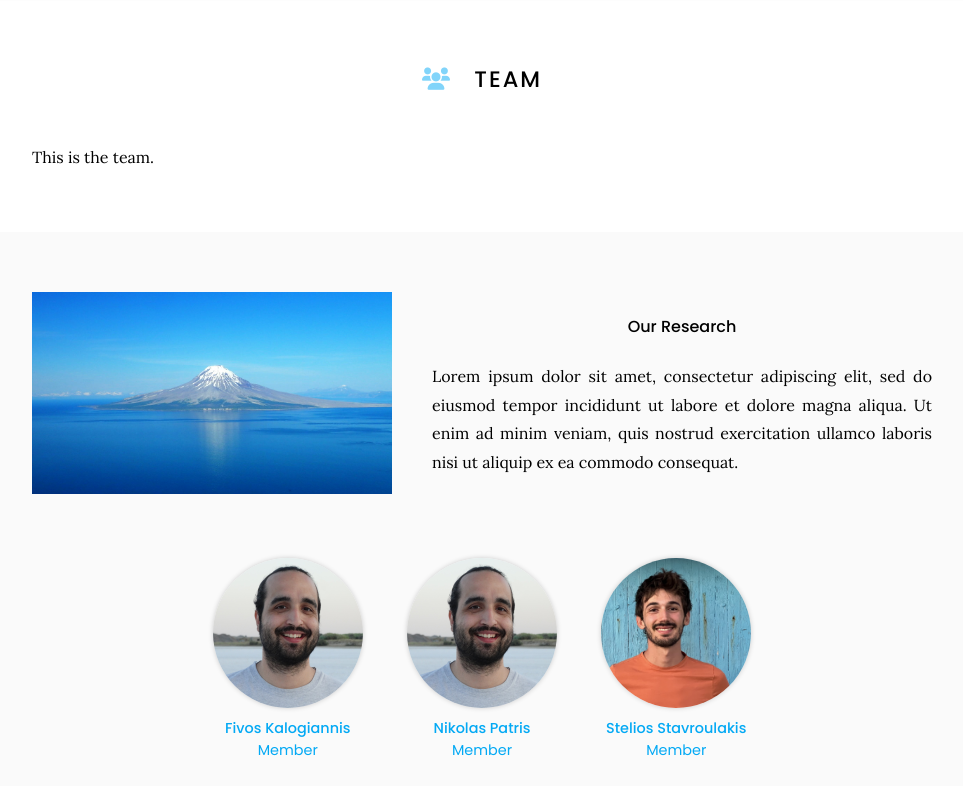
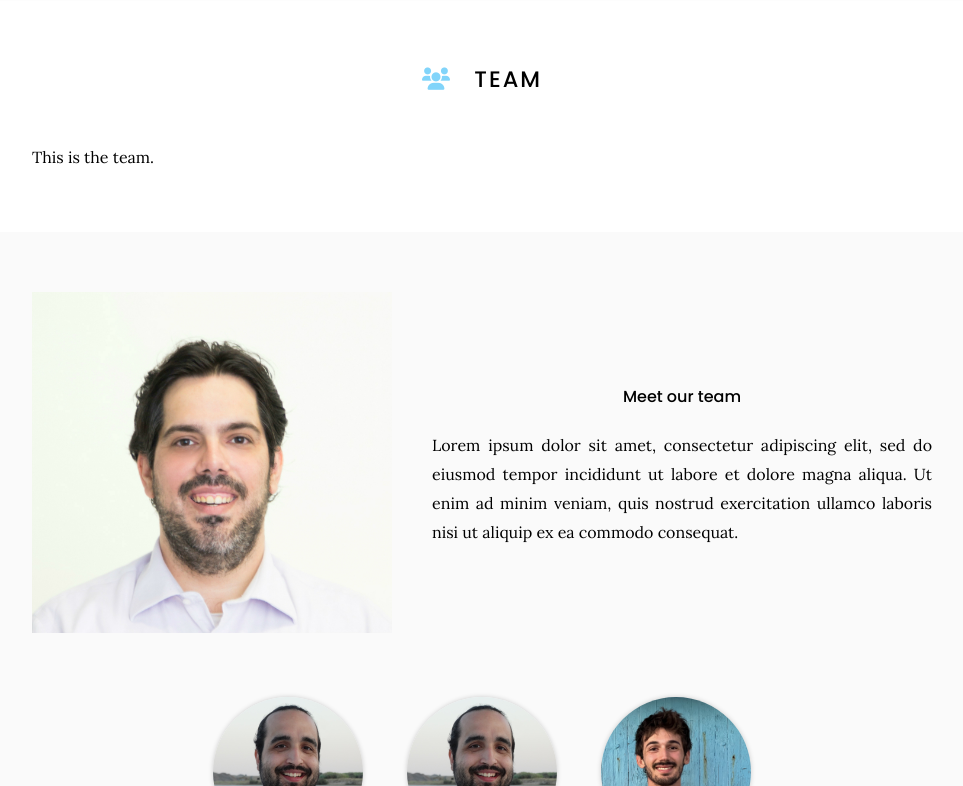
Before and after one commit to goallabuci/goallabuci.github.io, a Jekyll site: the page built from team/index.md, in a window 1280 px wide and 900 px high, cut to the strip 114-900 px from the top of the window. Shown: the whole strip, without its empty margins (158-1121 px from the left). Built offline with Jekyll 4.4.1, drawn with Linux system fonts in a browser that asks for light colours.

Commit message:
Update index.md

```diff
--- a/team/index.md
+++ b/team/index.md
@@ -19,9 +19,9 @@ Ut enim ad minim veniam, quis nostrud exercitation ullamco laboris nisi ut aliqu
 
 {%
   include feature.html
-  image="images/photo.jpg"
+  image="images/portraits/Panageas.jpg"
   link="research"
-  title="Our Research"
+  title="Meet our team"
   text=text
 %}
 
```
